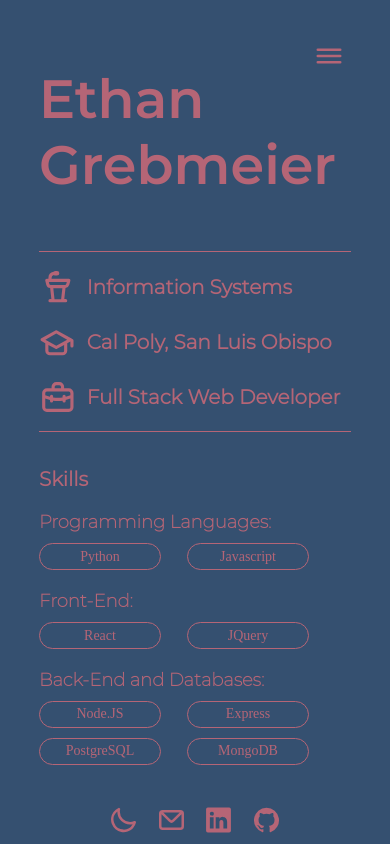
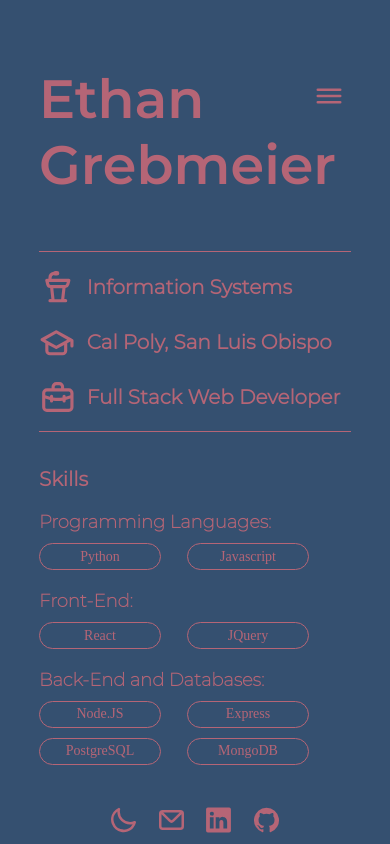
Before and after one commit to EthanGrebmeier/portfolio-2.0, a React (Create React App) app: page /about in a window 390 px wide. Built offline with nearby package versions, Linux system fonts and the light colour scheme; a web font is replaced by a local one.

Commit message:
lowered mobile nav burger

```diff
--- a/src/App.scss
+++ b/src/App.scss
@@ -69,7 +69,7 @@ a{
   .mobile-burger{
     position: absolute;
     z-index: 2000;
-    top: 40px;
+    top: 80px;
     right: 40px;
     background: transparent;
     border: none;
```
Also changed, not shown: 1 other file (tests, documents, lock files or other folders).
